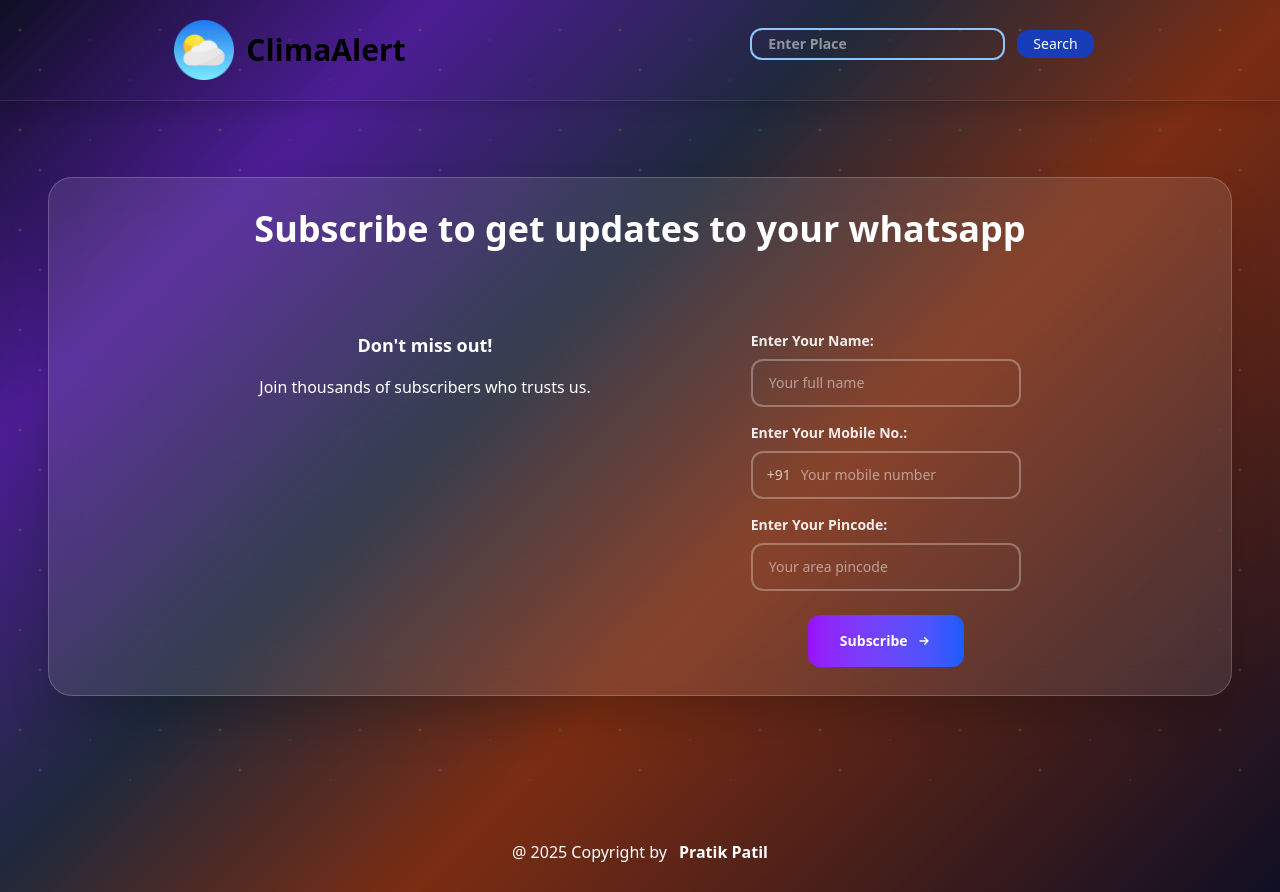
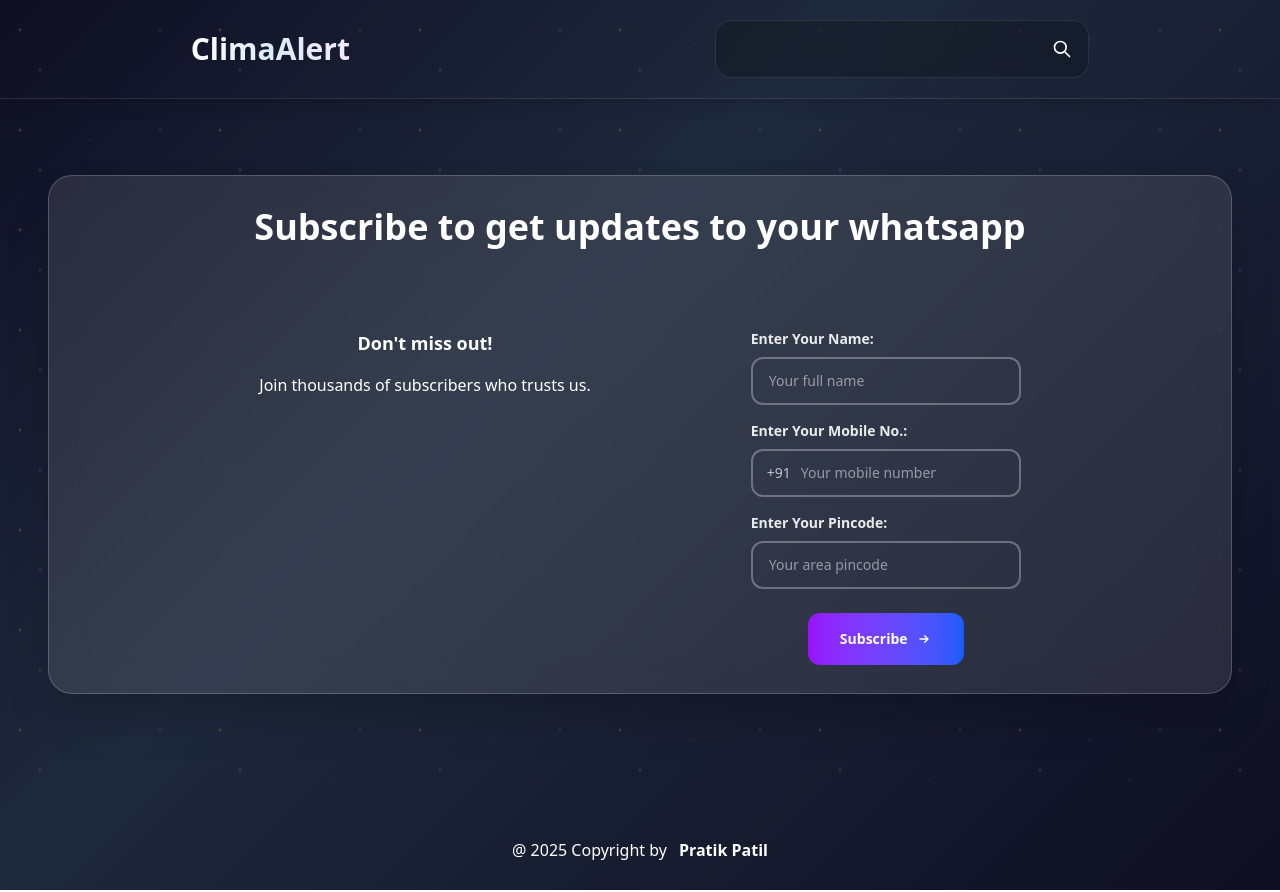
Before and after one commit to pratik-1732/ClimaAlert, a React (Vite) app in the folder client/: page / in a window 1280 px wide. Built offline with nearby package versions, Linux system fonts and the light colour scheme; no server answers.

Commit message:
improved navbar and updated UI for remaining

```diff
--- a/client/components/HourCard.jsx
+++ b/client/components/HourCard.jsx
@@ -33,7 +33,7 @@ const HourCard = ({ data, bgColor }) => {
       </div>
 
       {/* Temperature */}
-      <h3 className="mb-3 text-2xl font-bold bg-gradient-to-r from-amber-300 via-orange-400 to-pink-400 bg-clip-text text-transparent relative z-10 drop-shadow-lg">
+      <h3 className="mb-3 text-2xl font-bold  bg-clip-text text-white/80 relative z-10 drop-shadow-lg">
         {temp_c}°C
       </h3>
 
--- a/client/components/Hourly.jsx
+++ b/client/components/Hourly.jsx
@@ -37,7 +37,7 @@ const Hourly = ({ data }) => {
       </div>
 
       <div className="relative">
-        <div className="relative p-10 bg-white/5 backdrop-blur-xl rounded-3xl border-2 border-amber-400/30 shadow-2xl shadow-amber-500/20">
+        <div className="relative p-10 bg-white/5 backdrop-blur-xl rounded-3xl border-2 border-white/10 shadow-2xl">
           <div className="absolute inset-0 overflow-hidden rounded-3xl">
             {/* stars */}
             <div className="absolute top-8 left-16 w-1 h-1 bg-amber-300 rounded-full animate-ping opacity-80"></div>
--- a/client/components/Navbar.jsx
+++ b/client/components/Navbar.jsx
@@ -13,25 +13,55 @@ const Navbar = ({ onSearch }) => {
 
   return (
     <div className=" px-2 py-5 flex justify-around  shadow-lg border-b border-white/10">
+      {/* logo  */}
       <div className="flex items-center">
-        <img src="/images/logo.png" className="h-15 w-15 mr-3" />
-        <h2 className="font-bold text-3xl">ClimaAlert</h2>
+        <h2 className="font-bold text-2xl md:text-3xl bg-gradient-to-r from-white via-blue-100 to-purple-100 bg-clip-text text-transparent transition-all duration-300">
+          ClimaAlert
+        </h2>
       </div>
+      {/* search */}
+      <div className="relative">
+        <div className="group relative">
+          <div className="relative flex items-center bg-black/20 backdrop-blur-xl rounded-2xl border border-white/10">
+            <div className="relative flex-1">
+              <input
+                className="peer w-48 sm:w-64 md:w-80 bg-transparent border-0 outline-none px-6 py-4 text-white placeholder-transparent focus:placeholder-white/50 transition-all duration-300"
+                type="search"
+                placeholder="Search for any city..."
+                value={place}
+                onChange={(e) => setPlace(e.target.value)}
+                id="search-input"
+              />
+            </div>
 
-      <form className=" rounded-3xl px-3 py-2" onSubmit={handleChange}>
-        <input
-          className="border-2 rounded-xl border-blue-300 outline-none px-4 py-1 mr-3 text-sm bg-transparent font-bold text-white"
-          type="search"
-          placeholder="Enter Place"
-          value={place}
-          onChange={(e) => {
-            setPlace(e.target.value);
-          }}
-        />
-        <button className="rounded-xl px-4 py-1 bg-blue-800 text-white text-sm font-medium cursor-pointer outline-none">
-          Search
-        </button>
-      </form>
+            {/* Search button */}
+            <button
+              onClick={handleChange}
+              className="group/btn relative overflow-hidden m-1 p-3 rounded-xl  transition-all duration-300 hover:scale-105 active:scale-95 hover:cursor-pointer"
+            >
+              {/* search icon */}
+              <svg
+                className="w-5 h-5 text-white relative z-10 group-hover/btn:rotate-90 transition-transform duration-500"
+                fill="none"
+                stroke="currentColor"
+                viewBox="0 0 24 24"
+              >
+                <path
+                  strokeLinecap="round"
+                  strokeLinejoin="round"
+                  strokeWidth={2}
+                  d="M21 21l-6-6m2-5a7 7 0 11-14 0 7 7 0 0114 0z"
+                />
+              </svg>
+
+              {/* Tooltip */}
+              <div className="absolute -top-12 left-1/2 transform -translate-x-1/2 bg-black/80 text-white text-xs px-2 py-1 rounded opacity-0 group-hover/btn:opacity-100 transition-opacity duration-300 whitespace-nowrap">
+                Search Weather
+              </div>
+            </button>
+          </div>
+        </div>
+      </div>
     </div>
   );
 };
--- a/client/src/index.css
+++ b/client/src/index.css
@@ -1,14 +1,7 @@
 @import "tailwindcss";
 
 body {
-  background: linear-gradient(
-    135deg,
-    #0f0f23 0%,
-    #4c1d95 20%,
-    #1e293b 40%,
-    #7c2d12 60%,
-    #0f0f23 100%
-  );
+  background: linear-gradient(135deg, #0f0f23 0%, #1e293b 40%, #0f0f23 100%);
   min-height: 100vh;
   overflow-x: hidden;
 }
```
